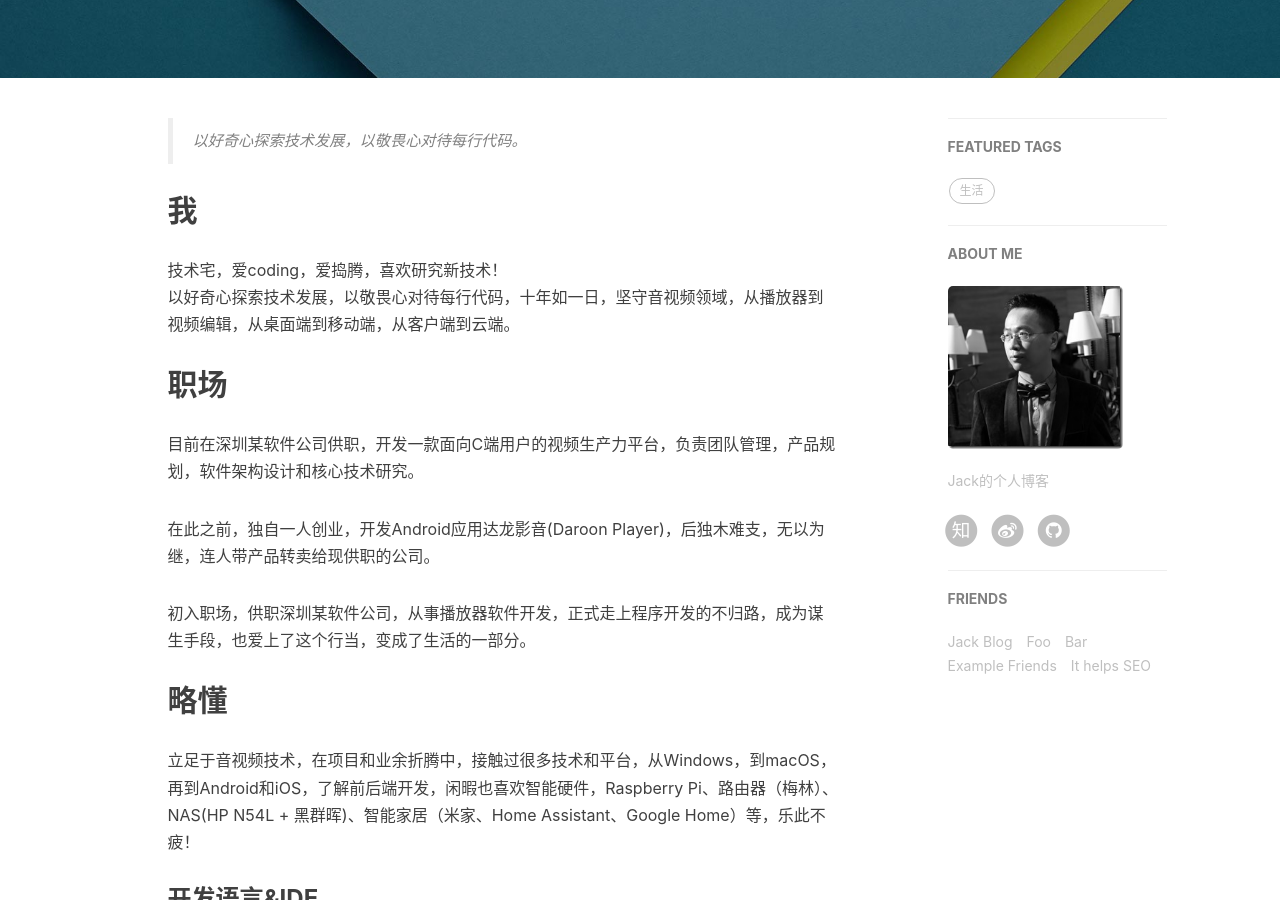
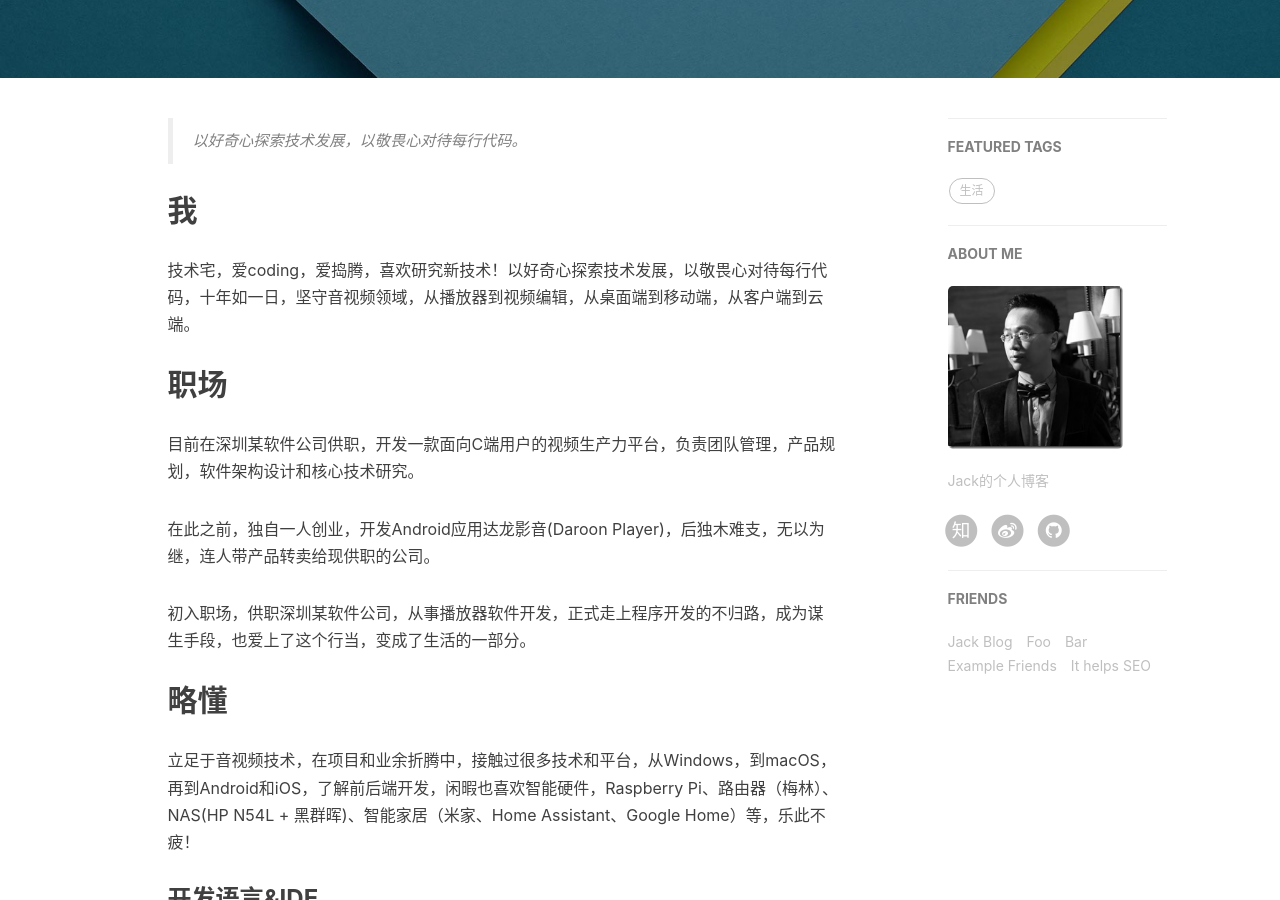
Before and after one commit to jackwuwei/jackwuwei.github.io, a Jekyll site: the page built from about.html, in a window 1280 px wide and 900 px high, scrolled down 340 px. Built offline with Jekyll 4.4.1, drawn with Linux system fonts in a browser that asks for light colours; nearby versions of some CDN libraries; comment, search, counter and statistics services are not loaded.

```diff
--- a/about.html
+++ b/about.html
@@ -10,7 +10,7 @@ header-img: "img/tag-bg.jpg"
     <blockquote>
        以好奇心探索技术发展，以敬畏心对待每行代码。
     </blockquote>
-    <h2>我</h2> <p>技术宅，爱coding，爱捣腾，喜欢研究新技术！<br> 以好奇心探索技术发展，以敬畏心对待每行代码，十年如一日，坚守音视频领域，从播放器到视频编辑，从桌面端到移动端，从客户端到云端。</p> <h2>职场</h2> <p>目前在深圳某软件公司供职，开发一款面向C端用户的视频生产力平台，负责团队管理，产品规划，软件架构设计和核心技术研究。</p> <p>在此之前，独自一人创业，开发Android应用达龙影音(Daroon Player)，后独木难支，无以为继，连人带产品转卖给现供职的公司。</p> <p>初入职场，供职深圳某软件公司，从事播放器软件开发，正式走上程序开发的不归路，成为谋生手段，也爱上了这个行当，变成了生活的一部分。</p> <h2>略懂</h2> <p>立足于音视频技术，在项目和业余折腾中，接触过很多技术和平台，从Windows，到macOS，再到Android和iOS，了解前后端开发，闲暇也喜欢智能硬件，Raspberry Pi、路由器（梅林）、NAS(HP N54L + 黑群晖)、智能家居（米家、Home Assistant、Google Home）等，乐此不疲！</p> <h3>开发语言&amp;IDE</h3> <ul> <li>C/C++ (Visual Studio) </li> <li>Java (Android Studio) </li> <li>Objective-C (Xcode) </li> <li>python (PyCharm)  </li><li>Markdown (VS Code)</li></ul> <h3>技术领域</h3> <ul>  <li>多媒体框架：UPnP/DLNA、WebRTC、DirectShow、gstreamer、ffmpeg、VLC</li> <li>服务器：LNMP  </li><li>图像处理：OpenGL </li><li>计算机视觉：OpenCV </li> <li>深度学习：Tensorflow </li></ul> <h2>梦想</h2> <p>马云说过，“梦想还是要有的，万一实现了呢？”，梦想是变化的，儿时的梦想是学会游泳和有台自行车，读书时的梦想是考高分，大学毕业时的梦想是找份开发的工作。当一个梦想的实现，就是另外一个梦想的开始，不能太现实，也不能太遥不可及，更不能没有。太现实的梦想容易实现，物质且功利；太遥不可及的梦想只能是幻想，永远也实现不了；而没有梦想的人与咸鱼没有差别。我的梦想很简单，做一款真正牛逼的产品！</p> <h2>联系方式</h2> <p>欢迎交流，jackwu8203艾特gmail点com</p>
+    <h2>我</h2> <p>技术宅，爱coding，爱捣腾，喜欢研究新技术！以好奇心探索技术发展，以敬畏心对待每行代码，十年如一日，坚守音视频领域，从播放器到视频编辑，从桌面端到移动端，从客户端到云端。</p> <h2>职场</h2> <p>目前在深圳某软件公司供职，开发一款面向C端用户的视频生产力平台，负责团队管理，产品规划，软件架构设计和核心技术研究。</p> <p>在此之前，独自一人创业，开发Android应用达龙影音(Daroon Player)，后独木难支，无以为继，连人带产品转卖给现供职的公司。</p> <p>初入职场，供职深圳某软件公司，从事播放器软件开发，正式走上程序开发的不归路，成为谋生手段，也爱上了这个行当，变成了生活的一部分。</p> <h2>略懂</h2> <p>立足于音视频技术，在项目和业余折腾中，接触过很多技术和平台，从Windows，到macOS，再到Android和iOS，了解前后端开发，闲暇也喜欢智能硬件，Raspberry Pi、路由器（梅林）、NAS(HP N54L + 黑群晖)、智能家居（米家、Home Assistant、Google Home）等，乐此不疲！</p> <h3>开发语言&amp;IDE</h3> <ul> <li>C/C++ (Visual Studio) </li> <li>Java (Android Studio) </li> <li>Objective-C (Xcode) </li> <li>python (PyCharm)  </li><li>Markdown (VS Code)</li></ul> <h3>技术领域</h3> <ul>  <li>多媒体框架：UPnP/DLNA、WebRTC、DirectShow、gstreamer、ffmpeg、VLC</li> <li>服务器：LNMP  </li><li>图像处理：OpenGL </li><li>计算机视觉：OpenCV </li> <li>深度学习：Tensorflow </li></ul> <h2>梦想</h2> <p>马云说过，“梦想还是要有的，万一实现了呢？”，梦想是变化的，儿时的梦想是学会游泳和有台自行车，读书时的梦想是考高分，大学毕业时的梦想是找份开发的工作。当一个梦想的实现，就是另外一个梦想的开始，不能太现实，也不能太遥不可及，更不能没有。太现实的梦想容易实现，物质且功利；太遥不可及的梦想只能是幻想，永远也实现不了；而没有梦想的人与咸鱼没有差别。我的梦想很简单，做一款真正牛逼的产品！</p> <h2>联系方式</h2> <p>欢迎交流，jackwu8203艾特gmail点com</p>
 
 </div>
 
```
